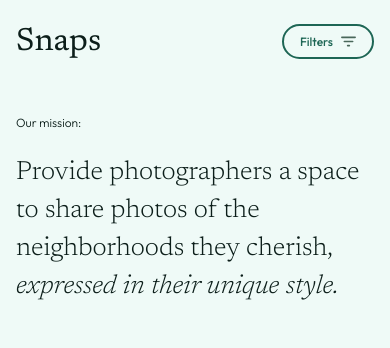
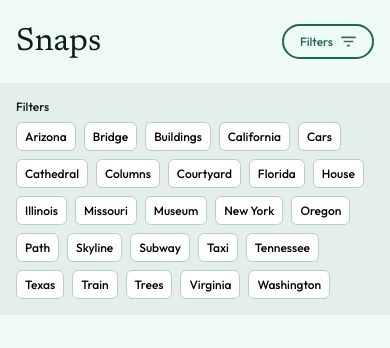
Before and after one commit to passportmidi/bstn-photo-gallery, a React (Vite) app: page / in a window 390 px wide. Shown: the top 348 px of the page. Built offline with nearby package versions, Linux system fonts and the light colour scheme.

Commit message:
add responsive drawer with tags

```diff
--- a/src/App.jsx
+++ b/src/App.jsx
@@ -1,5 +1,6 @@
 import { useState } from "react";
 import Header from "./components/Header/Header";
+import Drawer from "./components/Drawer/Drawer";
 import Description from "./components/Description/Description";
 import Card from "./components/Card/Card";
 import Footer from "./components/Footer/Footer";
@@ -14,10 +15,14 @@ function App() {
   return (
     <>
       <Header />
-      <div className="app__content">
-        <Description />
-        <div className="app__cards">{cardsList}</div>
+      <div className="app__body">
+        <Drawer />
+        <div className="app__content">
+          <Description />
+          <div className="app__cards">{cardsList}</div>
+        </div>
       </div>
+
       <Footer />
     </>
   );
--- a/src/App.scss
+++ b/src/App.scss
@@ -11,13 +11,6 @@
 body {
   color: $black;
   background-color: $pistachio;
-
-  & > * {
-    padding: 0 16px;
-    @include desktop-tablet {
-      padding: 0 32px;
-    }
-  }
 }
 
 a {
@@ -30,6 +23,18 @@ ul {
 }
 
 .app {
+  &__body {
+    @include desktop {
+      display: flex;
+      flex-direction: row-reverse;
+    }
+  }
+  &__content {
+    padding: 0 16px;
+    @include desktop-tablet {
+      padding: 0 32px;
+    }
+  }
   &__cards {
     display: flex;
     flex-direction: column;
--- /dev/null
+++ b/src/components/Drawer/Drawer.jsx
@@ -0,0 +1,13 @@
+import "./Drawer.scss";
+import Tag from "../Tag/Tag";
+import tags from "../../data/tags.json";
+
+export default function Drawer() {
+  const tagList = tags.map((tag) => <Tag value={tag} key={tag} />);
+  return (
+    <div className="drawer">
+      <p className="drawer__heading body-copy">Filters</p>
+      <div className="drawer__tags">{tagList}</div>
+    </div>
+  );
+}
--- /dev/null
+++ b/src/components/Drawer/Drawer.scss
@@ -0,0 +1,27 @@
+@use "../../styles/partials/colors" as *;
+@use "../../styles/partials/mixins" as *;
+
+.drawer {
+  background-color: $sage;
+  padding: 16px;
+  @include desktop-tablet {
+    padding: 32px;
+  }
+  @include desktop {
+    height: stretch;
+    width: 100%;
+  }
+  &__tags {
+    display: flex;
+    flex-wrap: wrap;
+    gap: 8px;
+    padding-top: 8px;
+    @include tablet {
+      padding-top: 24px;
+      padding-bottom: 48px;
+    }
+    @include desktop {
+      padding-top: 48px;
+    }
+  }
+}
--- a/src/components/Footer/Footer.scss
+++ b/src/components/Footer/Footer.scss
@@ -3,7 +3,10 @@
 
 .footer {
   background-color: $pistachio;
-  padding: 48px 0 16px 0;
+  padding: 48px 16px 16px 16px;
+  @include desktop-tablet {
+    padding: 48px 32px 16px 32px;
+  }
   &__wordmark {
     padding-bottom: 40px;
   }
--- a/src/components/Header/Header.scss
+++ b/src/components/Header/Header.scss
@@ -4,7 +4,10 @@
 .header {
   @include display(flex, space-between, center, row);
   background-color: $pistachio;
-  padding: 24px 0;
+  padding: 24px 16px;
+  @include desktop-tablet {
+    padding: 24px 32px;
+  }
   &__cta {
     @include display(flex, center, center, row);
     gap: 8px;
```
